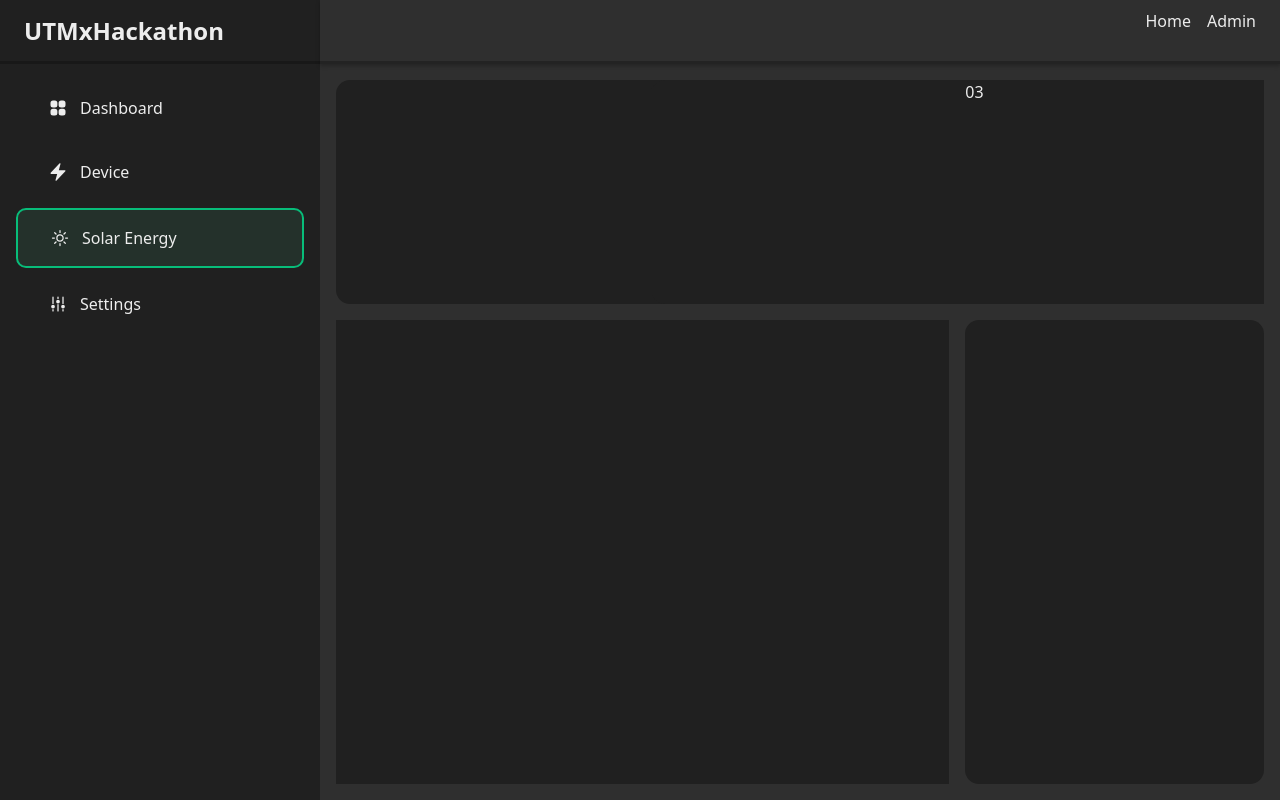
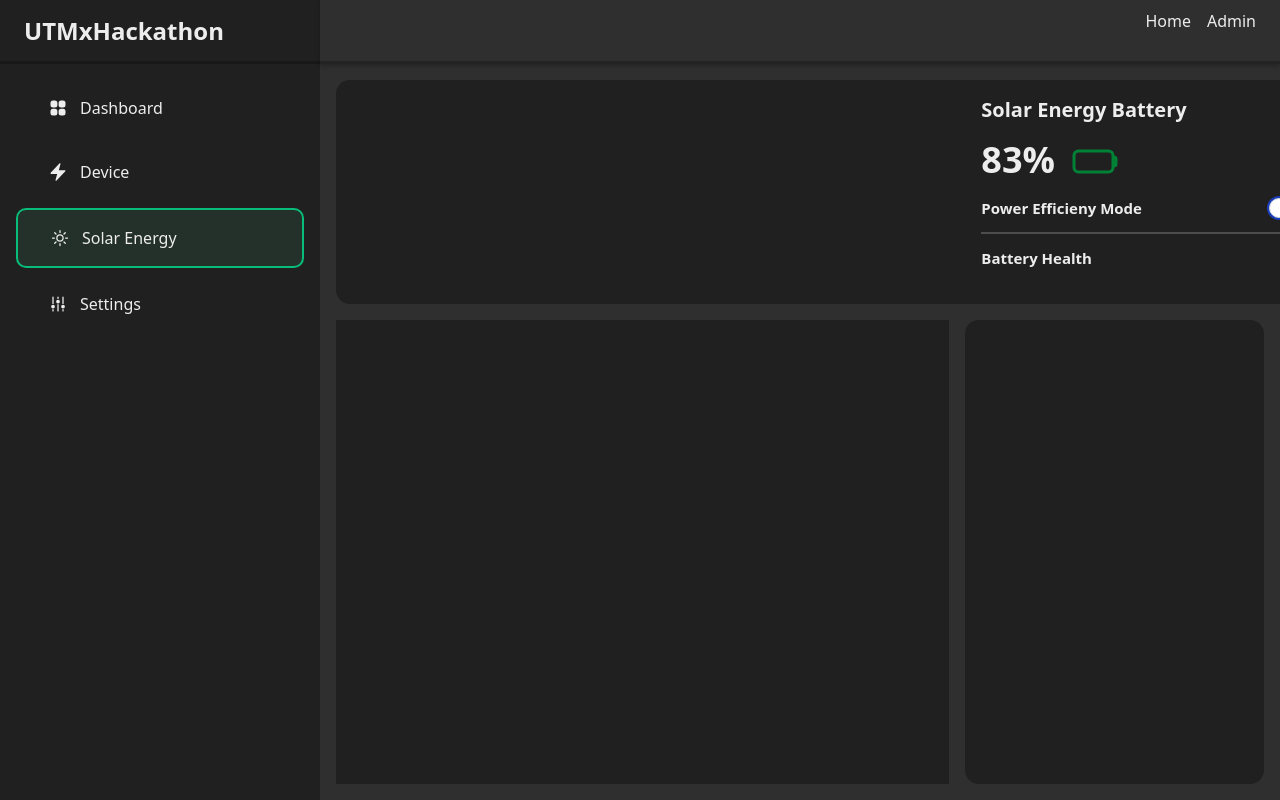
Before and after one commit to HoeZhiWan/utmhackathon25, a Next.js app: page /teams in a window 1280 px wide. Built offline with nearby package versions, Linux system fonts and the light colour scheme.

Commit message:
Create Solar Panel Battery

```diff
--- /dev/null
+++ b/app/teams/components/SolarPanelBattery.tsx
@@ -0,0 +1,34 @@
+import React from 'react'
+
+function SolarPanelBattery() {
+    const batteryInfo = {
+        batteryPercentage: 83,
+    }
+    return (
+        <>
+            <div className="text-xl font-semibold">Solar Energy Battery</div>
+            <div className="flex items-center gap-4 text-4xl font-bold">
+                {batteryInfo.batteryPercentage}%
+                <svg xmlns="http://www.w3.org/2000/svg" fill="none" viewBox="0 0 24 24" strokeWidth={1.5} stroke="currentColor" className={`size-12 ${batteryInfo.batteryPercentage >= 80 ? "text-green-700" : batteryInfo.batteryPercentage >= 30 ? "text-accent" : "text-red-700"}`}>
+                    <path strokeLinecap="round" strokeLinejoin="round" d="M21 10.5h.375c.621 0 1.125.504 1.125 1.125v2.25c0 .621-.504 1.125-1.125 1.125H21M3.75 18h15A2.25 2.25 0 0 0 21 15.75v-6a2.25 2.25 0 0 0-2.25-2.25h-15A2.25 2.25 0 0 0 1.5 9.75v6A2.25 2.25 0 0 0 3.75 18Z" />
+                </svg>
+            </div>
+            <div className="flex justify-between items-center gap-4 text-[15px] font-bold">
+                Power Efficieny Mode
+                <label className="inline-flex items-center cursor-pointer">
+                    <input type="checkbox" value="" className="sr-only peer" />
+                    <div className="relative w-11 h-6 bg-blue-800 peer-focus:outline-none dark:peer-focus:bg-primary-dark rounded-full peer dark:bg-gray-700 peer-checked:after:translate-x-full rtl:peer-checked:after:-translate-x-full peer-checked:after:border-white after:content-[''] after:absolute after:top-[2px] after:start-[2px] after:bg-white after:border-gray-300 after:border after:rounded-full after:h-5 after:w-5 after:transition-all dark:border-gray-600 peer-checked:bg-primary-dark dark:peer-checked:bg-primary-dark"></div>
+                </label>
+            </div>
+            <div className="w-full border-1 border-[rgba(255,255,255,0.2)]"></div>
+            <div className="flex justify-between items-center gap-4 text-[15px] font-bold">
+                Battery Health
+                <svg xmlns="http://www.w3.org/2000/svg" fill="none" viewBox="0 0 24 24" strokeWidth={1.5} stroke="currentColor" className="size-6">
+                    <path strokeLinecap="round" strokeLinejoin="round" d="m8.25 4.5 7.5 7.5-7.5 7.5" />
+                </svg>
+            </div>
+        </>
+    )
+}
+
+export default SolarPanelBattery
--- a/app/teams/page.tsx
+++ b/app/teams/page.tsx
@@ -1,5 +1,6 @@
 import React from 'react'
 import ReturnOfSolar from './components/ReturnOfSolar'
+import SolarPanelBattery from './components/SolarPanelBattery'
 
 function page() {
   return (
@@ -10,8 +11,8 @@ function page() {
       <div className="bg-shade-500 rounded-xl min-w-[362px]">
 
       </div>
-      <div className="bg-shade-500">
-        <div>03</div>
+      <div className="bg-shade-500 rounded-xl p-4 flex flex-col gap-3 min-w-[362px]">
+        <SolarPanelBattery />
       </div>
       <div className="col-span-2 row-span-2 row-start-2 bg-shade-500">
 
```
